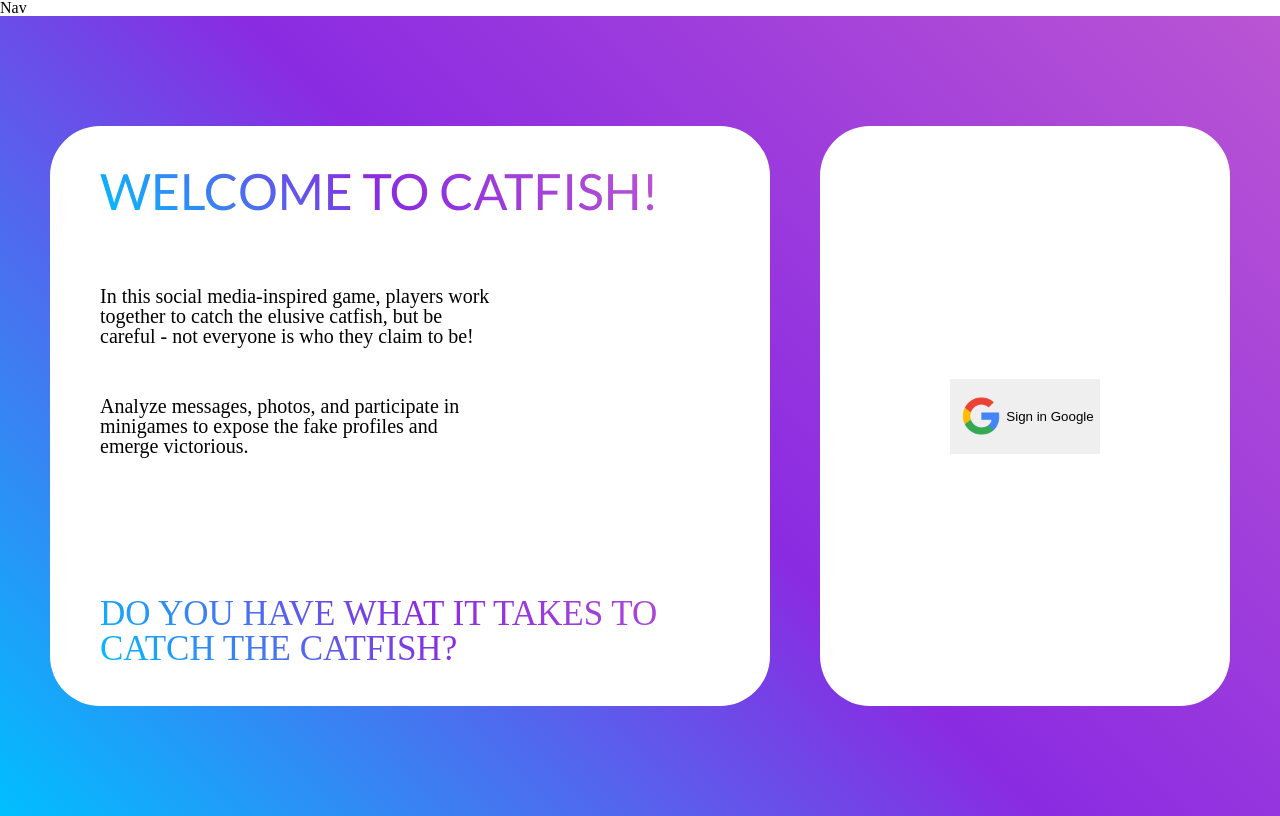
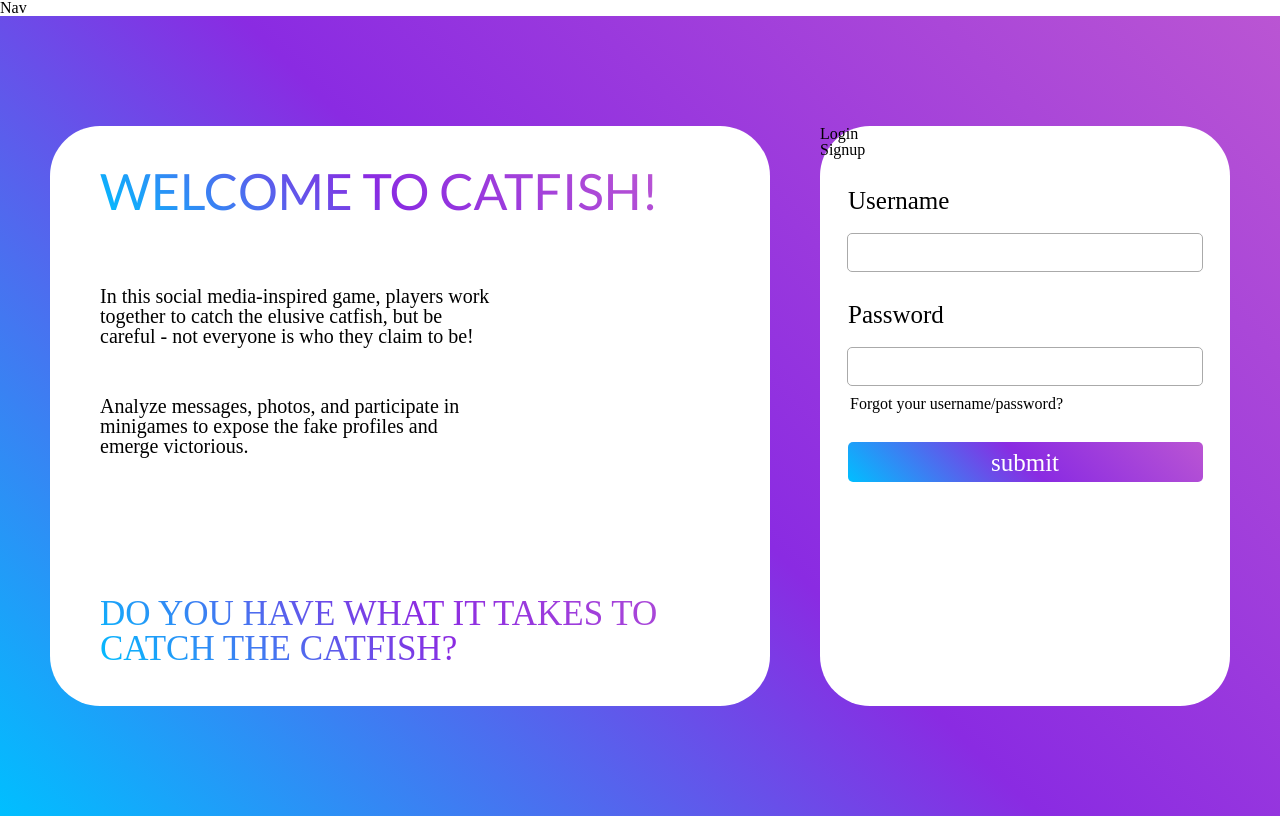
Before and after one commit to Jaecobd1/catfish, a Next.js app: page / in a window 1280 px wide. Built offline with nearby package versions, Linux system fonts and the light colour scheme.

Commit message:
content layout

```diff
--- a/src/pages/index.js
+++ b/src/pages/index.js
@@ -6,6 +6,7 @@ import Link from "next/link";
 import Google from "../images/Google.png";
 import { auth, firebase, googleAuthProvider } from "../lib/firebase";
 import { toast } from "react-hot-toast";
+import { StyleRegistry } from "styled-jsx";
 
 const inter = Inter({ subsets: ["latin"] });
 const lato = Lato({
@@ -49,7 +50,20 @@ export default function Home() {
           <h2>DO YOU HAVE WHAT IT TAKES TO CATCH THE CATFISH?</h2>
         </div>
         <div className={styles.rightPanel}>
-          <button className={styles.SWIGoogle} onClick={signInWithGoogle}>
+          <div className={styles.loginTab}>Login</div>
+          <div className={styles.signUpTab}>Signup</div>
+
+          <h3>Username</h3>
+          <input type="text" />
+          <h3>Password</h3>
+          <input type="text" />
+          <p>Forgot your username/password?</p>
+          <div className={styles.loginSubmit}>
+            <p>submit</p>
+          </div>
+          <div className={styles.loginDivider}></div>
+
+          {/* <button className={styles.SWIGoogle} onClick={signInWithGoogle}>
             <Image
               src={Google}
               width={50}
@@ -57,7 +71,7 @@ export default function Home() {
               alt="Sign in with google"
             />
             Sign in Google
-          </button>
+          </button> */}
         </div>
       </main>
     </>
--- a/src/styles/Home.module.css
+++ b/src/styles/Home.module.css
@@ -6,6 +6,7 @@
   background: linear-gradient(45deg, #00bfff 0%, #8a2be2 50%, #ba55d3 100%);
 }
 
+/* these are the styles for the left panel */
 .leftPanel {
   height: 580px;
   width: 720px;
@@ -46,14 +47,53 @@
   inset: auto auto 40px 50px;
 }
 
+/* these are the styles for the right panel */
 .rightPanel {
   height: 580px;
   min-width: 410px;
   border-radius: 50px;
   background-color: white;
   display: flex;
-  justify-content: center;
+  flex-direction: column;
+}
+
+.rightPanel h3 {
+  font-size: 25px;
+  margin-bottom: 20px;
+  margin: 30px auto 20px 28px;
+}
+
+.rightPanel h3:nth-child(1) {
+  margin-top: 70px;
+}
+
+.rightPanel input {
+  height: 35px;
+  width: 350px;
+  border: 1px solid #aaa;
+  border-radius: 5px;
+  margin: 0 auto;
+}
+
+.rightPanel p {
+  width: 350px;
+  margin: 10px auto;
+}
+
+.loginSubmit {
+  height: 40px;
+  width: 355px;
+  background: linear-gradient(45deg, #00bfff 0%, #8a2be2 50%, #ba55d3 100%);
+  margin: 20px auto 0 auto;
+  border-radius: 5px;
+  display: flex;
   align-items: center;
+  text-align: center;
+}
+
+.loginSubmit p {
+  color: white;
+  font-size: 25px;
 }
 
 .SWIGoogle {
```
